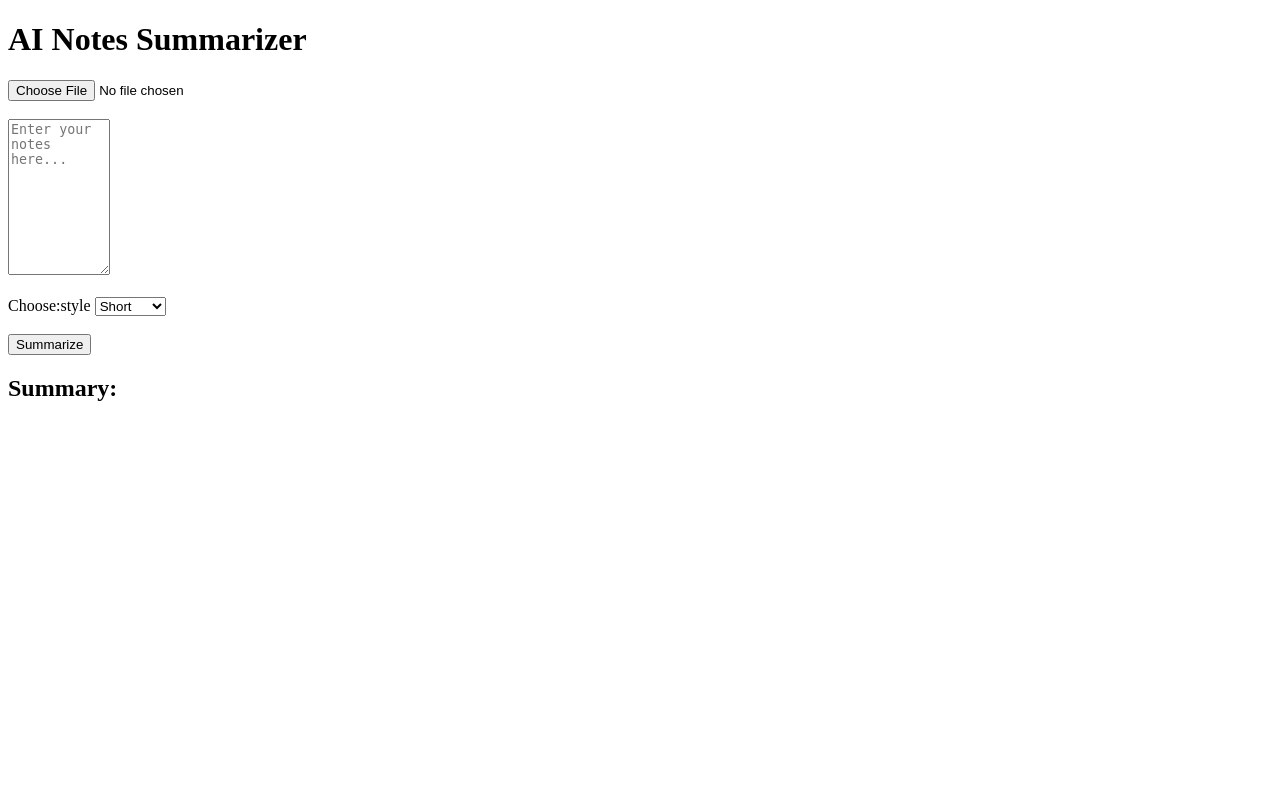
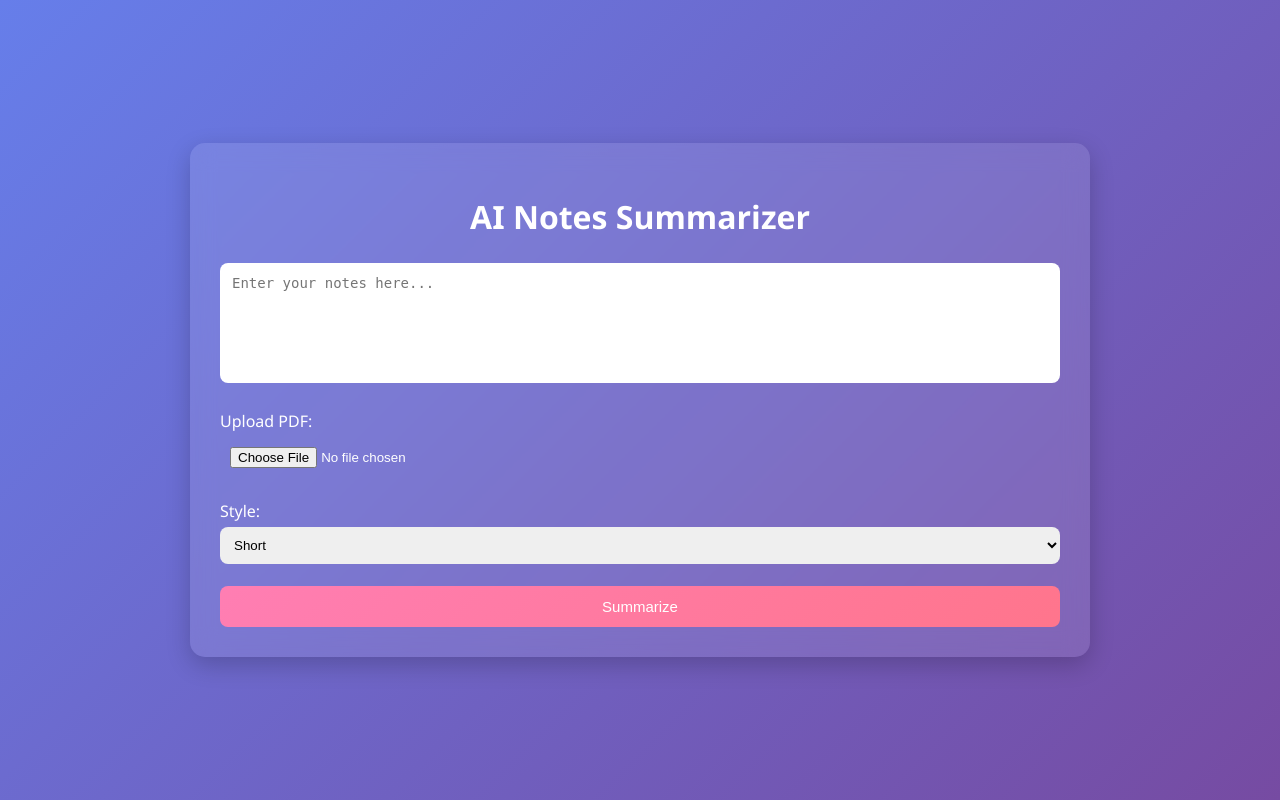
Before and after one commit to sc-11-05/Projects, a Flask app: page / in a window 1280 px wide. Run offline with Flask 3, Linux system fonts and the light colour scheme.

Commit message:
Improved UI with custom CSS, better layout, and fixed summary text wrapping

```diff
--- /dev/null
+++ b/AI-Notes-Summarizer/static/style.css
@@ -0,0 +1,86 @@
+* {
+    box-sizing: border-box;
+}
+
+body {
+    font-family: 'Segoe UI', Tahoma, sans-serif;
+    background: linear-gradient(135deg, #667eea, #764ba2);
+    display: flex;
+    justify-content: center;
+    align-items: center;
+    min-height: 100vh;
+    margin: 0;
+}
+
+.container {
+    background: rgba(255, 255, 255, 0.1);
+    backdrop-filter: blur(12px);
+    padding: 30px;
+    border-radius: 15px;
+
+    width: 80%;
+    max-width: 900px;
+
+    box-shadow: 0 8px 25px rgba(0,0,0,0.2);
+    color: white;
+}
+
+h1 {
+    text-align: center;
+    margin-bottom: 20px;
+}
+
+label {
+    font-weight: 500;
+}
+
+textarea {
+    width: 100%;
+    padding: 12px;
+    border-radius: 8px;
+    border: none;
+    outline: none;
+    resize: none;
+    font-size: 14px;
+    margin-top: 5px;
+}
+
+input, select {
+    width: 100%;
+    padding: 10px;
+    margin-top: 5px;
+    border-radius: 8px;
+    border: none;
+    outline: none;
+}
+
+button {
+    width: 100%;
+    padding: 12px;
+    background: linear-gradient(135deg, #ff7eb3, #ff758c);
+    color: white;
+    border: none;
+    border-radius: 8px;
+    font-size: 15px;
+    cursor: pointer;
+    transition: 0.3s ease;
+}
+
+button:hover {
+    transform: scale(1.03);
+    opacity: 0.9;
+}
+
+.summary-box {
+    margin-top: 25px;
+    padding: 20px;
+    background: rgba(255,255,255,0.15);
+    border-radius: 10px;
+}
+
+.summary-text {
+    white-space: pre-wrap;
+    word-wrap: break-word;
+    line-height: 1.6;
+    font-size: 14px;
+}
--- a/AI-Notes-Summarizer/templates/index.html
+++ b/AI-Notes-Summarizer/templates/index.html
@@ -1,31 +1,43 @@
 <!DOCTYPE html>
-<html lang="en">
+<html>
 <head>
-    <meta charset="UTF-8">
-    <meta name="viewport" content="width=device-width, initial-scale=1.0">
     <title>AI Notes Summarizer</title>
+    <link rel="stylesheet" href="../static/style.css">
 </head>
 <body>
+
+<div class="container">
     <h1>AI Notes Summarizer</h1>
 
-    <form method="Post" enctype="multipart/form-data">
-        <input type="file" name="pdf" accept=".pdf">
+    <form method="POST" enctype="multipart/form-data">
+
+        <textarea name="notes" rows="6" placeholder="Enter your notes here..."></textarea>
+
         <br><br>
 
-        <textarea name="notes" rows="10" cols="10" placeholder="Enter your notes here..."></textarea>
+        <label>Upload PDF:</label>
+        <input type="file" name="pdf">
+
         <br><br>
 
-        <label>Choose:style</label>
+        <label>Style:</label>
         <select name="style">
             <option value="short">Short</option>
             <option value="detailed">Detailed</option>
         </select>
+
         <br><br>
 
         <button type="submit">Summarize</button>
     </form>
 
-    <h2>Summary:</h2>
-    <pre>{{summary}}</pre>
+    {% if summary %}
+    <div class="summary-box">
+        <h3>Summary:</h3>
+        <div class="summary-text">{{ summary }}</div>
+    </div>
+    {% endif %}
+</div>
+
 </body>
 </html>
```
